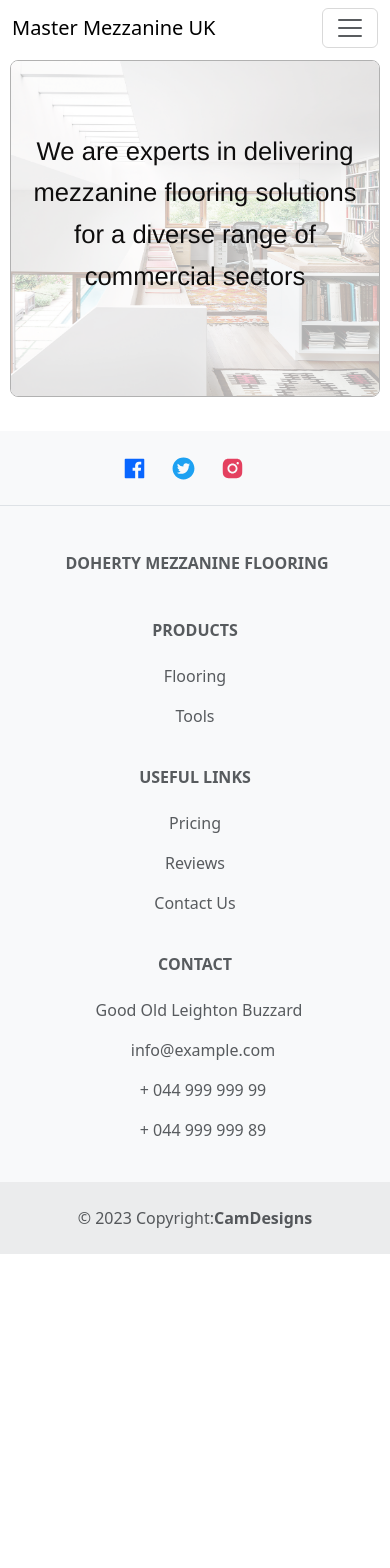
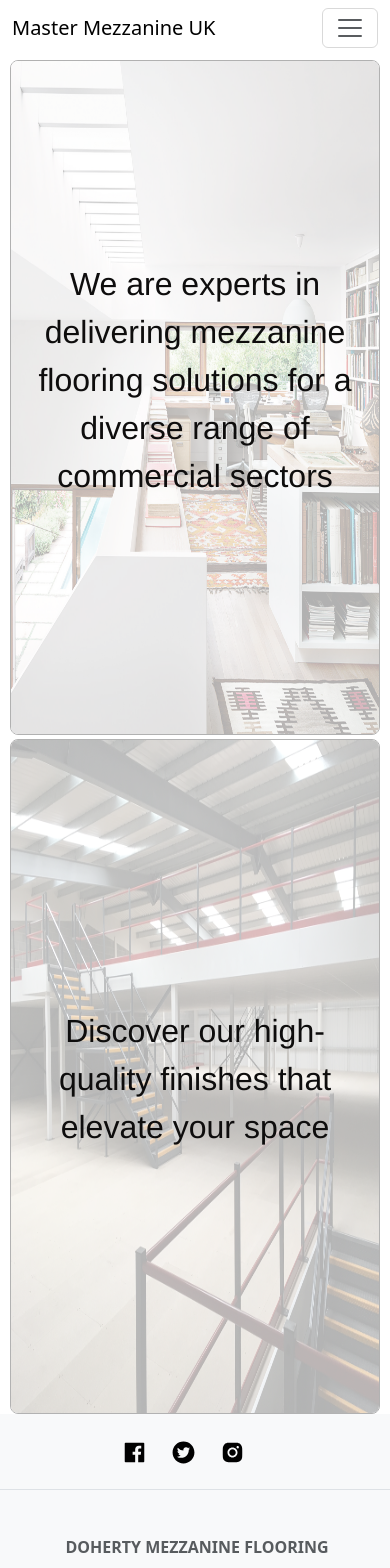
Before and after one commit to jacam666/mezzanine-website, a React (Create React App) app: page / in a window 390 px wide. Shown: the top 1568 px of the page. Before the commit the page ends 1254 px from the top, so only its background shows below. Built offline with nearby package versions, Linux system fonts and the light colour scheme.

Commit message:
added a second image and textoverlay with styling to the homepage

```diff
--- a/src/Components/Footer.js
+++ b/src/Components/Footer.js
@@ -10,6 +10,10 @@ import { AiFillInstagram } from "react-icons/ai";
 import '../Styles/Footer.css'
 
 export default function Footer() {
+
+    const socialColors = {
+        color: "#010101",
+    }
     return (
         <MDBFooter bgColor='light' className='text-center text-lg-start text-muted'>
             <section className='d-flex justify-content-center justify-content-lg-between p-4 border-bottom'>
@@ -18,13 +22,13 @@ export default function Footer() {
                 </div>
                 <div>
                     <a href='https://www.facebook.com' className='me-4 text-reset'>
-                        <AiFillFacebook className='icon' style={{ color: '#0866ff' }} />
+                        <AiFillFacebook className='icon' style={ socialColors } />
                     </a>
                     <a href='https://www.twitter.com/' className='me-4 text-reset'>
-                    <AiFillTwitterCircle className='icon' style={{ color: '#1da1f2'}} />
+                    <AiFillTwitterCircle className='icon' style={socialColors} />
                     </a>
                     <a href='https://www.instagram.com/' className='me-4 text-reset'>
-                    <AiFillInstagram className='icon' style={{ color: '#E4405F' }}   />
+                    <AiFillInstagram className='icon' style={socialColors}   />
                     </a>
                 </div>
             </section>
--- a/src/Pages/HomePage.js
+++ b/src/Pages/HomePage.js
@@ -3,27 +3,32 @@ import React, { useEffect } from 'react'
 function HomePage() {
 
     useEffect(() => {
-        // Trigger the animation when the component mounts
-        const textOverlay = document.querySelector('.text-overlay');
-        textOverlay.classList.add('animate');
+        // Trigger the animation for each text overlay when the component mounts
+        const textOverlays = document.querySelectorAll('.text-overlay');
+        textOverlays.forEach((textOverlay) => {
+            textOverlay.classList.add('animate');
+        });
     }, []);
 
     return (
         <div className='homepage-container'>
             <div className="row d-flex justify-content-between">
-                <div className="col-lg-12 col-md-6 col-sm-12">
+                <div className="col-lg-12 col-md-12 col-sm-12">
                     <img className='home-page-image img-fluid mt-1' id='homePage-image-1' src='Images/R_edited.jpg' alt='mezzanine flooring' />
-                    <div className='text-overlay'>
+                    <div className='text-overlay text-overlay-1'>
                         We are experts in delivering mezzanine flooring solutions for a diverse range of commercial sectors
                     </div>
                 </div>
-                {/* <div className="col-lg-12 col-md-6 col-sm-12">
-                    <img className='home-page-image img-fluid mt-1' id='homePage-image-2' src='Images/838496f8dde33786e17180f7dcb3426d_edited.jpg' alt='mezzanine flooring' />
-                </div> */}
+            </div>
+            <div className="row d-flex justify-content-between">
+                <div className="col-lg-12 col-md-12 col-sm-12">
+                    <img className='home-page-image img-fluid mt-1' id='homePage-image-2' src='Images/WHITE_FINISH_1.jpeg' alt='mezzanine flooring' />
+                    <div className='text-overlay text-overlay-2'>
+                        Discover our high-quality finishes that elevate your space
+                    </div>
+                </div>
             </div>
         </div>
-
-
     )
 }
 
--- a/src/Styles/HomePage.css
+++ b/src/Styles/HomePage.css
@@ -13,18 +13,20 @@
 #homePage-image-1 {
     opacity: 0.3;
 }
+#homePage-image-2 {
+    opacity: 0.3;
+}
 
-.text-overlay {
+.text-overlay-1,
+.text-overlay-2 {
     position: absolute;
-    top: 40%;
+    top: 20%;
     left: 50%;
     transform: translate(-50%, -50%);
     text-align: center;
     color: rgb(14, 13, 13);
-    font-size: 3rem;
-    text-align: center;
+    font-size: 4.5rem;
     width: 90%;
-    line-height: aut    ;
     /* font-family: 'Nunito', sans-serif; */
     font-family: Matter,Helvetica,Arial,sans-serif;
     font-weight: 500;
@@ -33,6 +35,9 @@
     opacity: 0;
     transform: translate(-50%);
     animation: slideIn 2.5s ease-out forwards;
+}
+.text-overlay-2 {
+    top: 70%;
 }
 
 .text-overlay.animate {
@@ -54,11 +59,20 @@
     .home-page-image {
         width: 95% !important;
         margin: auto;
+        height: 80vh;
     }
-    .text-overlay {
-        font-size: 1.6rem;
-        line-height: 2.6rem;
-        top: 20%;
+    .text-overlay-1 {
+        font-size: 2rem;
+        line-height: 3rem;
+        top: 15%;
+        align-items: center;
+        transform: translate(-50%, 0);
+    }
+    .text-overlay-2 {
+        font-size: 2rem;
+        line-height: 3rem;
+        top: 70%;
+        align-items: center;
         transform: translate(-50%, 0);
     }
 }
@@ -67,4 +81,7 @@
     .home-page-image {
         height: 100vh;
     }
+    .text-overlay {
+        width: 80%;
+    }
 }
```
Also changed, not shown: public/Images/WHITE_FINISH_1.jpeg (added).
